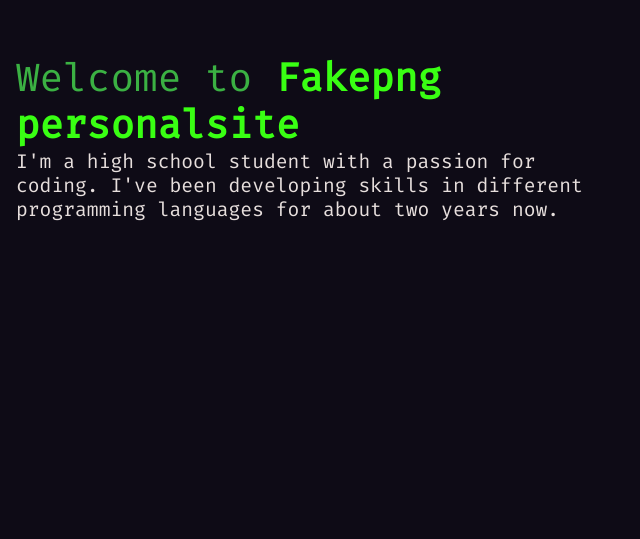
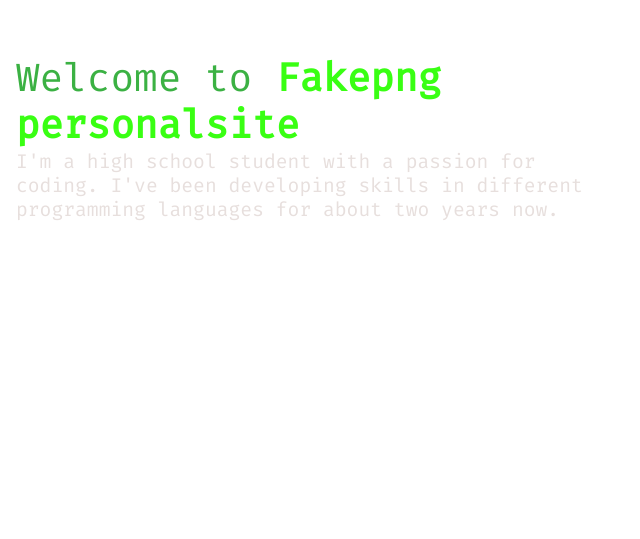
Before and after one commit to Fakepng/personalsite, a React (Create React App) app: page / in a window 1280 px wide. Shown: the part 261-800 px from the top of the page, without its empty margins (0-640 px from the left). Built offline with nearby package versions, Linux system fonts and the light colour scheme; the HTML template or start-up script is replaced by a standard one.

Commit message:
Style: remove background-color in main css

```diff
--- a/src/index.css
+++ b/src/index.css
@@ -9,7 +9,6 @@
   padding: 0;
   font-family: 'FiraCode Nerd Font' ,'Encode Sans', sans-serif !important;
   font-weight: 500;
-  background-color: var(--color-background);
 }
 
 html {
```
